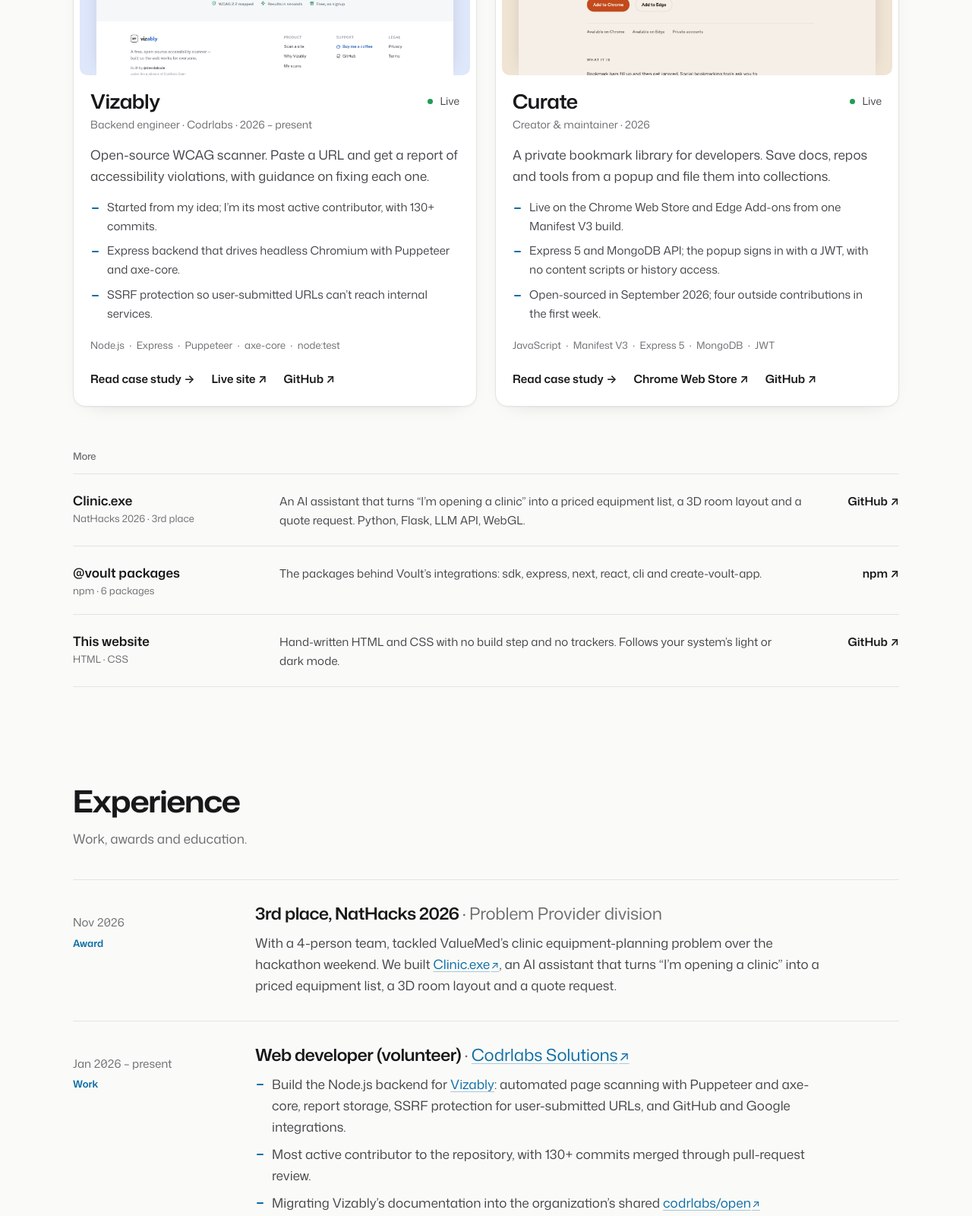
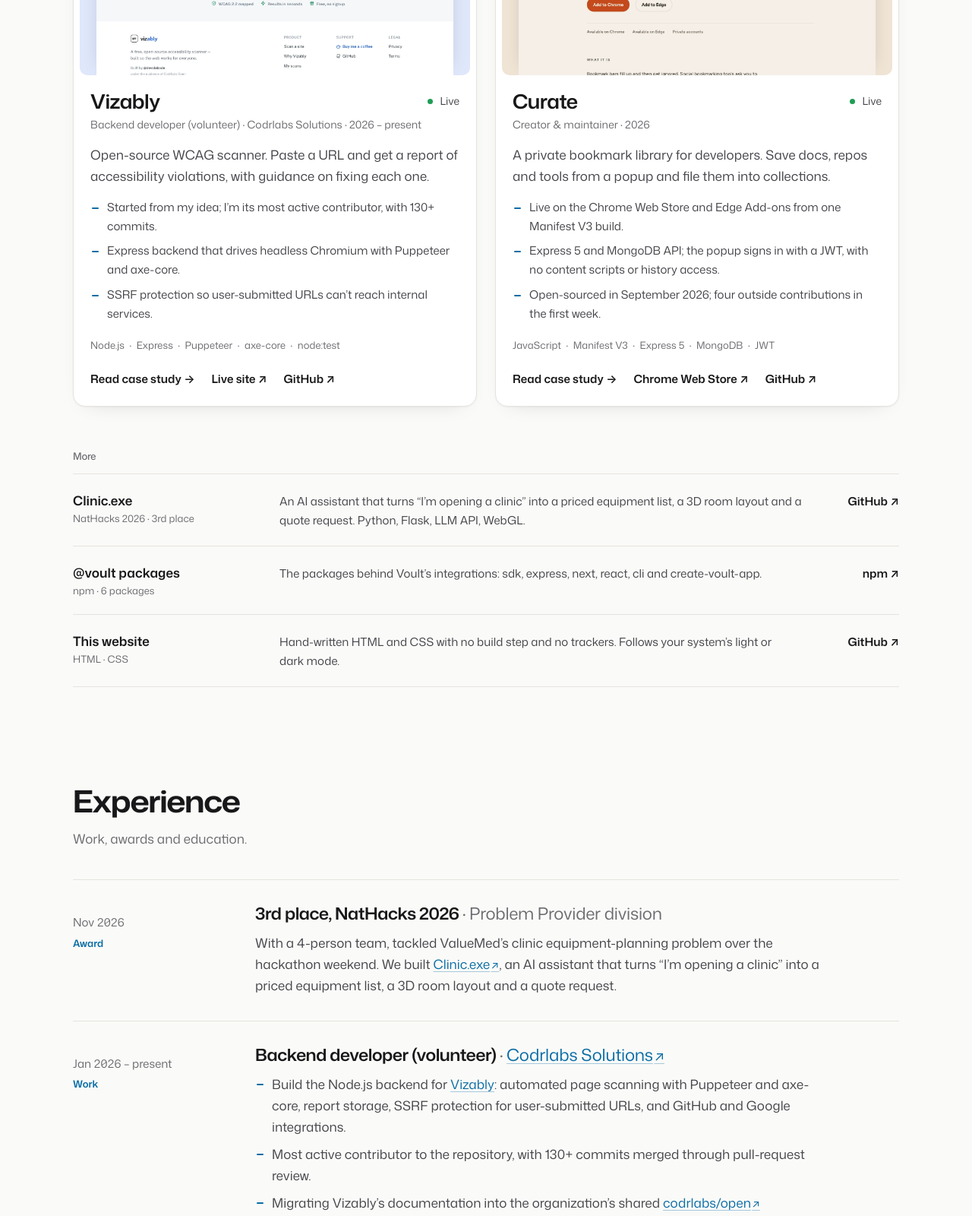
Before and after one commit to DevOlabode/devolabode.github.io, a plain HTML site: page index.html in a window 1280 px wide. Shown: the part 1619-3219 px from the top of the page at 76% size. Drawn offline with Linux system fonts and the light colour scheme.

Commit message:
Update role descriptions for consistency across project pages
Changed "Backend engineer" to "Backend developer (volunteer)" in both index.html and the Vizably project page to ensure uniformity in terminology. This update clarifies the role and maintains consistency in the project's representation.

```diff
--- a/index.html
+++ b/index.html
@@ -133,7 +133,7 @@
               <h3 id="vizably-h"><a href="/projects/vizably/">Vizably</a></h3>
               <span class="status">Live</span>
             </div>
-            <p class="role">Backend engineer · Codrlabs · 2026 – present</p>
+            <p class="role">Backend developer (volunteer) · Codrlabs Solutions · 2026 – present</p>
             <p class="desc">Open-source WCAG scanner. Paste a URL and get a report of accessibility violations, with guidance on fixing each one.</p>
             <ul class="points">
               <li>Started from my idea; I’m its most active contributor, with 130+ commits.</li>
@@ -212,7 +212,7 @@
         <li>
           <p class="when"><time datetime="2026-01">Jan 2026</time> – present<br><span class="kind">Work</span></p>
           <div>
-            <h3>Web developer (volunteer) <span class="org">· <a href="https://github.com/codrlabs" target="_blank" rel="noopener">Codrlabs Solutions</a></span></h3>
+            <h3>Backend developer (volunteer) <span class="org">· <a href="https://github.com/codrlabs" target="_blank" rel="noopener">Codrlabs Solutions</a></span></h3>
             <ul class="points">
               <li>Build the Node.js backend for <a href="/projects/vizably/">Vizably</a>: automated page scanning with Puppeteer and axe-core, report storage, SSRF protection for user-submitted URLs, and GitHub and Google integrations.</li>
               <li>Most active contributor to the repository, with 130+ commits merged through pull-request review.</li>
```
Also changed, not shown: projects/vizably/index.html (+1 -1 lines).
